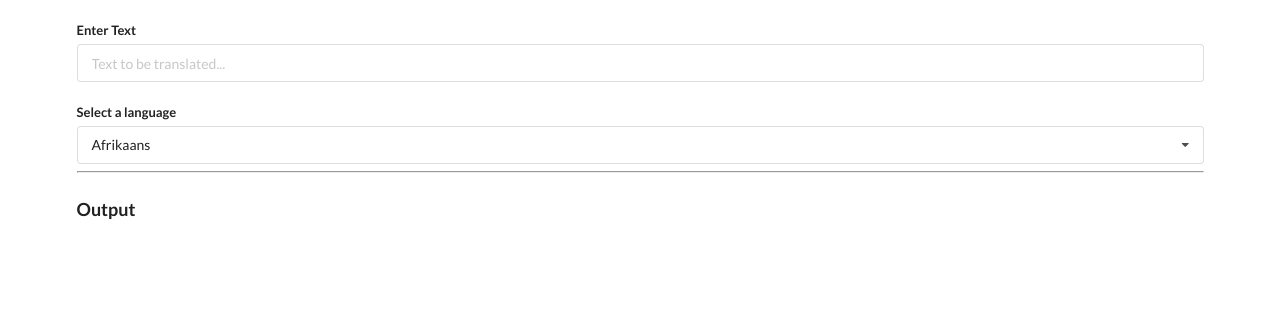
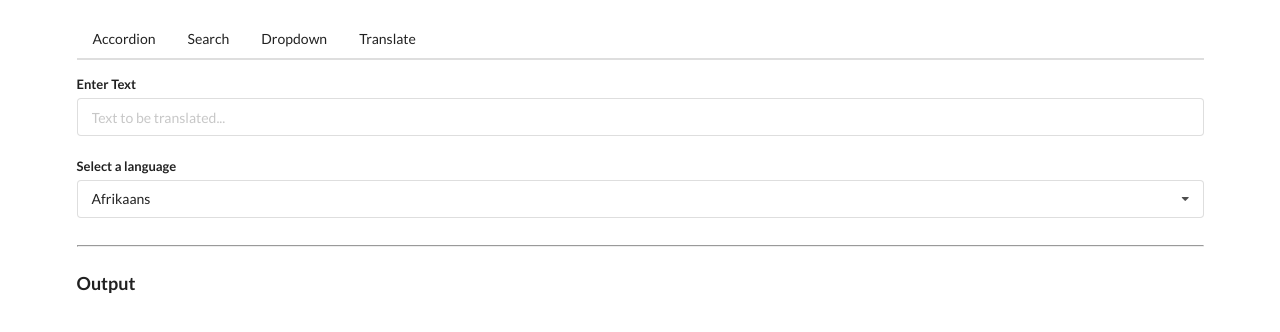
Before and after one commit to himoura32/react-widgets-project, a React (Create React App) app: page /translate in a window 1280 px wide. Shown: the top 332 px of the page. Built offline with nearby package versions, Linux system fonts and the light colour scheme; no server answers.

Commit message:
coded navigation header without using react-router

```diff
--- a/src/App.js
+++ b/src/App.js
@@ -3,6 +3,8 @@
 import Dropdown from './components/Dropdown';
 import Accordian from './components/Accordian';
 import Translate from './components/Translate';
+import Route from './components/Route';
+import Header from './components/Header';
 import './components/App.css';
 
 const items = [
@@ -36,13 +38,31 @@
 ];
 
 function App() {
+  const [selected, setSelected] = useState(options[0]);
 
   return (
-    <div className='ui container'>
-      <Translate />
-      {/* <Search /> */}
-      {/* <Accordian items={items} /> */}
-    </div>
+    <>
+      <div className='ui container'>
+        <Header />
+        <Route path='/'>
+          <Accordian items={items} />
+        </Route>
+        <Route path='/list'>
+          <Search />
+        </Route>
+        <Route path='/dropdown'>
+          <Dropdown
+            label='Select a color'
+            options={options}
+            selected={selected}
+            onSelectedChange={setSelected}
+          />
+        </Route>
+        <Route path='/translate'>
+          <Translate />
+        </Route>
+      </div>
+    </>
   );
 }
 
--- /dev/null
+++ b/src/components/Header.js
@@ -0,0 +1,23 @@
+import React from 'react'
+import Link from './Link'
+
+const Header = () => {
+  return (
+    <div className='ui secondary pointing menu'>
+        <Link href='/' className='item'>
+            Accordion
+        </Link>
+        <Link href='/list' className='item'>
+            Search
+        </Link>
+        <Link href='/dropdown' className='item'>
+            Dropdown
+        </Link>
+        <Link href='/translate' className='item'>
+            Translate
+        </Link>
+    </div>
+  )
+}
+
+export default Header
--- /dev/null
+++ b/src/components/Link.js
@@ -0,0 +1,23 @@
+import React from 'react';
+
+const Link = ({ className, href, children }) => {
+  const onClick = (event) => {
+    if (event.metaKey || event.ctrlKey) {
+      return;
+    }
+
+    event.preventDefault();
+    window.history.pushState({}, '', href);
+
+    const navEvent = new PopStateEvent('popstate');
+    window.dispatchEvent(navEvent);
+  };
+
+  return (
+    <a onClick={onClick} className={className} href={href}>
+      {children}
+    </a>
+  );
+};
+
+export default Link;
--- /dev/null
+++ b/src/components/Route.js
@@ -0,0 +1,21 @@
+import { useState, useEffect } from 'react';
+
+const Route = ({ path, children }) => {
+    const [currentPath, setCurrentPath] = useState(window.location.pathname);
+
+  useEffect(() => {
+    const onLocationChange = () => {
+      setCurrentPath(window.location.pathname);
+    };
+
+    window.addEventListener('popstate', onLocationChange);
+
+    return () => {
+      window.removeEventListener('popstate', onLocationChange);
+    };
+  }, []);
+
+  return currentPath === path ? children : null;
+};
+
+export default Route;
--- a/src/components/Translate.js
+++ b/src/components/Translate.js
@@ -44,6 +44,7 @@
         onSelectedChange={setLanguage}
         options={options}
       />
+      <br />
       <hr />
       <h3 className='ui header'>Output</h3>
       <Convert language={language} text={text} />
```
